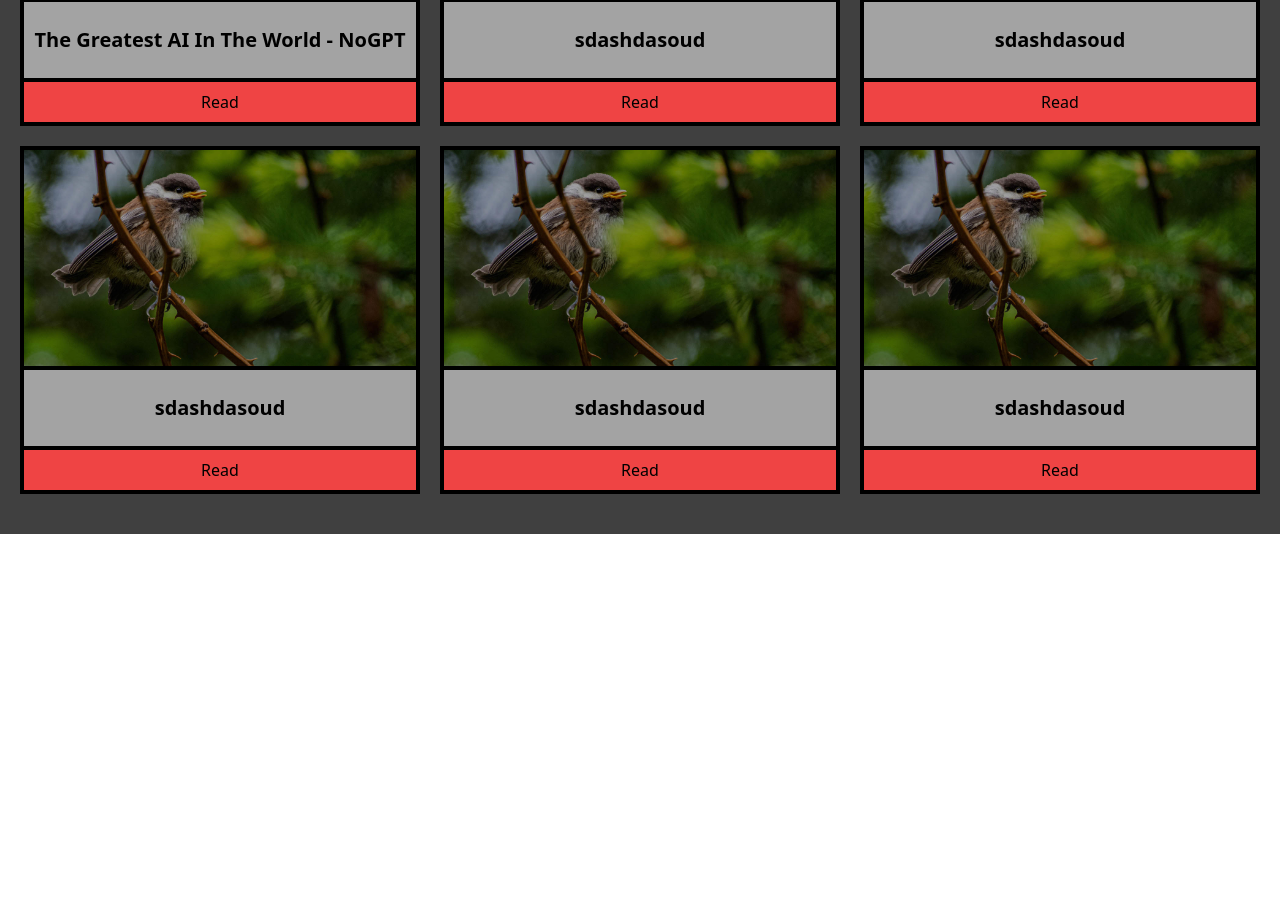
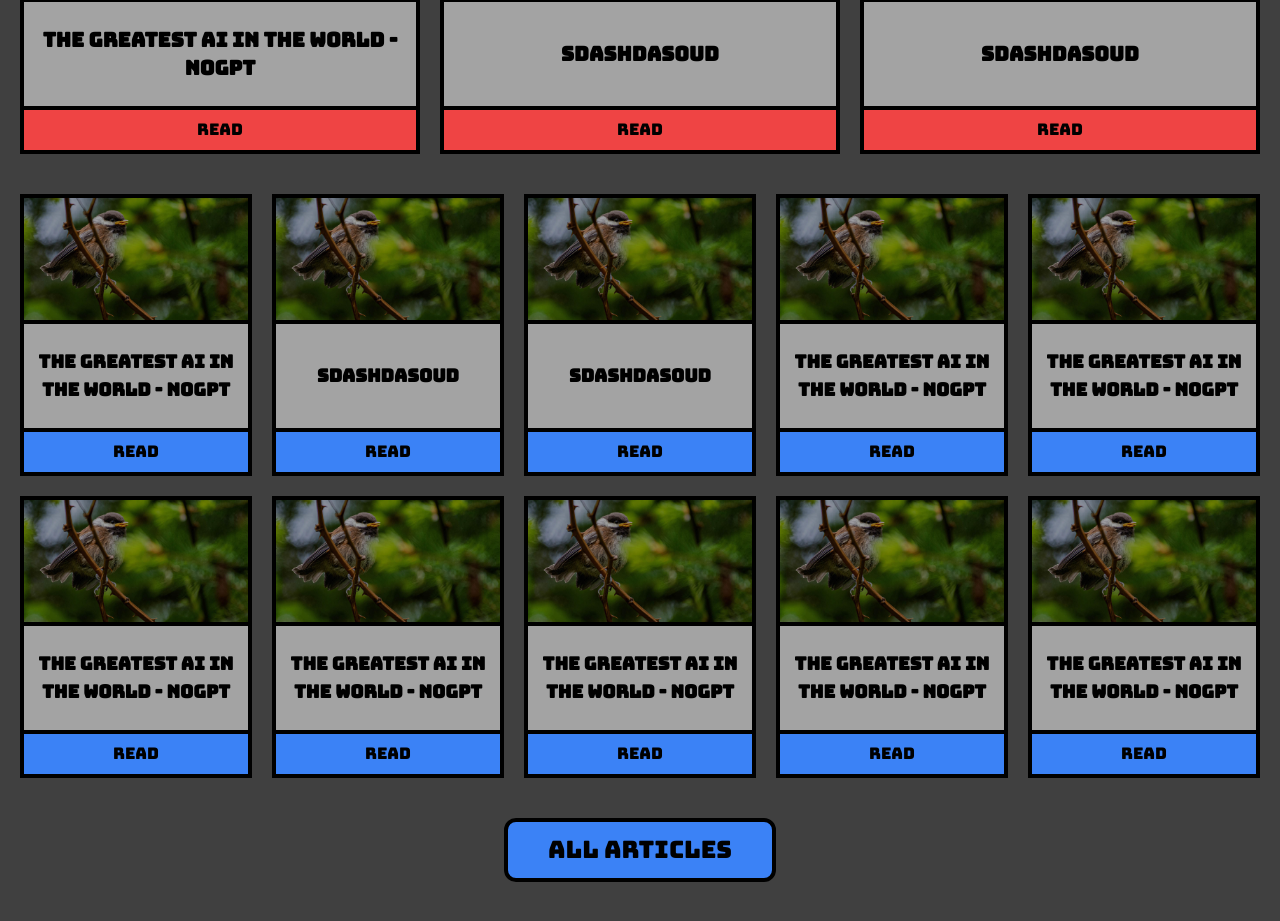
Before and after one commit to aryanka15/aryankarani-next, a Next.js app: page /blog in a window 1280 px wide. Shown: the part 467-1388 px from the top of the page. Before the commit the page ends 1001 px from the top, so only its background shows below. Built offline with nearby package versions, Linux system fonts and the light colour scheme.

Commit message:
Made repsonsive layout for blog page

```diff
--- a/app/BlogCard.tsx
+++ b/app/BlogCard.tsx
@@ -3,9 +3,14 @@
 import NextImage from "next/image";
 
 import BlogData from "./BlogData";
-export default function BlogCard(props: { data: BlogData }) {
+export default function BlogCard(props: { data: BlogData, main: boolean }) {
   const data = props.data;
-
+  let fontSize = 'lg'
+    let background = "blue"
+  if (props.main) {
+    fontSize = 'xl'
+      background = "red"
+  }
   const redirectToBlog = () => {
     window.open(`/blog/${data.id}`, "_blank");
   };
@@ -21,15 +26,15 @@ export default function BlogCard(props: { data: BlogData }) {
           alt="video thumbnail"
         />
       </div>
-      <div className="bg-neutral-400">
-        <h1 className="px-1 py-6 text-sm md:text-lg xl:text-xl font-bold">
+      <div className="flex flex-col justify-center h-[104px] bg-neutral-400">
+        <h1 className={`px-3 py-6 text-sm md:text-lg xl:text-${fontSize} font-bold`}>
           {data.title}
         </h1>
       </div>
       <div className="">
         <button
           onClick={redirectToBlog}
-          className="w-full py-2 border-t-4 border-black bg-red-500"
+          className={`w-full py-2 border-t-4 border-black bg-${background}-500`}
         >
           <a href={`/blog/${data.id}`} target="_blank">
             Read
--- a/app/blog/page.tsx
+++ b/app/blog/page.tsx
@@ -10,24 +10,180 @@ const bungee = Bungee({
   display: "swap",
 });
 export default function Blog() {
-
   return (
-    <div className={"bg-neutral-700"}>
-      <div className="Blog flex flex-col h-full text-center">
+    <div className={"w-screen bg-neutral-700"}>
+      <div className={`Blog flex flex-col h-full text-center items-center ${bungee.className}   `}>
         <div
-          className={`flex flex-row text-center justify-center text-6xl mt-36 mb-10 ${bungee.className}`}
+          className={`flex flex-col md:flex-row text-center justify-center text-4xl md:text-6xl mt-36 mb-10 ${bungee.className}`}
         >
-          <h1 className={"blog-title-stroke text-neutral-900"}>Aryan Karani -</h1>
-          <h1 className={"blog-subtitle-stroke text-red-500"}>&nbsp;Snapshots</h1>
+          <h1 className={"blog-title-stroke text-neutral-900"}>
+            Aryan Karani's
+          </h1>
+          <h1 className={"blog-subtitle-stroke text-red-500"}>
+            &nbsp;Snapshots
+          </h1>
         </div>
-        <div className="BlogMain grid grid-cols-3 grid-rows-1 gap-x-5 gap-y-5 mx-5 mb-10">
-          <BlogCard data={new BlogData(0, 'The Greatest AI In The World - NoGPT', '/images/MajesticCP.jpg', 'asgduasuhdouas', 'sahdisahdosah')}></BlogCard>
-          <BlogCard data={new BlogData(1, 'sdashdasoud', '/images/MajesticCP.jpg', 'asgduasuhdouas', 'sahdisahdosah')}></BlogCard>
-          <BlogCard data={new BlogData(2, 'sdashdasoud', '/images/MajesticCP.jpg', 'asgduasuhdouas', 'sahdisahdosah')}></BlogCard>
-          <BlogCard data={new BlogData(2, 'sdashdasoud', '/images/MajesticCP.jpg', 'asgduasuhdouas', 'sahdisahdosah')}></BlogCard>
-          <BlogCard data={new BlogData(2, 'sdashdasoud', '/images/MajesticCP.jpg', 'asgduasuhdouas', 'sahdisahdosah')}></BlogCard>
-          <BlogCard data={new BlogData(2, 'sdashdasoud', '/images/MajesticCP.jpg', 'asgduasuhdouas', 'sahdisahdosah')}></BlogCard>
+        <div className="BlogMain grid grid-cols-1 md:grid-cols-3 auto-rows-auto md:grid-rows-1 gap-x-5 gap-y-5 mx-5 mb-10">
+          <BlogCard
+            data={
+              new BlogData(
+                0,
+                "The Greatest AI In The World - NoGPT",
+                "/images/MajesticCP.jpg",
+                "asgduasuhdouas",
+                "sahdisahdosah"
+              )
+            }
+            main={true}
+          ></BlogCard>
+          <BlogCard
+            data={
+              new BlogData(
+                1,
+                "sdashdasoud",
+                "/images/MajesticCP.jpg",
+                "asgduasuhdouas",
+                "sahdisahdosah"
+              )
+            }
+            main={true}
+          ></BlogCard>
+          <BlogCard
+            data={
+              new BlogData(
+                2,
+                "sdashdasoud",
+                "/images/MajesticCP.jpg",
+                "asgduasuhdouas",
+                "sahdisahdosah"
+              )
+            }
+            main={true}
+          ></BlogCard>
         </div>
+        <div className="BlogPosts grid grid-cols-2 md:grid-cols-5 grid-rows-3 md:grid-rows-2 gap-x-5 gap-y-5 mx-5 mb-10">
+          <BlogCard
+            data={
+              new BlogData(
+                0,
+                "The Greatest AI In The World - NoGPT",
+                "/images/MajesticCP.jpg",
+                "asgduasuhdouas",
+                "sahdisahdosah"
+              )
+            }
+            main={false}
+          ></BlogCard>
+          <BlogCard
+            data={
+              new BlogData(
+                1,
+                "sdashdasoud",
+                "/images/MajesticCP.jpg",
+                "asgduasuhdouas",
+                "sahdisahdosah"
+              )
+            }
+            main={false}
+          ></BlogCard>
+          <BlogCard
+            data={
+              new BlogData(
+                2,
+                "sdashdasoud",
+                "/images/MajesticCP.jpg",
+                "asgduasuhdouas",
+                "sahdisahdosah"
+              )
+            }
+            main={false}
+          ></BlogCard>
+          <BlogCard
+            data={
+              new BlogData(
+                0,
+                "The Greatest AI In The World - NoGPT",
+                "/images/MajesticCP.jpg",
+                "asgduasuhdouas",
+                "sahdisahdosah"
+              )
+            }
+            main={false}
+          ></BlogCard>
+          <BlogCard
+            data={
+              new BlogData(
+                0,
+                "The Greatest AI In The World - NoGPT",
+                "/images/MajesticCP.jpg",
+                "asgduasuhdouas",
+                "sahdisahdosah"
+              )
+            }
+            main={false}
+          ></BlogCard>
+            <BlogCard
+                data={
+                    new BlogData(
+                        0,
+                        "The Greatest AI In The World - NoGPT",
+                        "/images/MajesticCP.jpg",
+                        "asgduasuhdouas",
+                        "sahdisahdosah"
+                    )
+                }
+                main={false}
+            ></BlogCard>
+            <BlogCard
+                data={
+                    new BlogData(
+                        0,
+                        "The Greatest AI In The World - NoGPT",
+                        "/images/MajesticCP.jpg",
+                        "asgduasuhdouas",
+                        "sahdisahdosah"
+                    )
+                }
+                main={false}
+            ></BlogCard>
+            <BlogCard
+                data={
+                    new BlogData(
+                        0,
+                        "The Greatest AI In The World - NoGPT",
+                        "/images/MajesticCP.jpg",
+                        "asgduasuhdouas",
+                        "sahdisahdosah"
+                    )
+                }
+                main={false}
+            ></BlogCard>
+            <BlogCard
+                data={
+                    new BlogData(
+                        0,
+                        "The Greatest AI In The World - NoGPT",
+                        "/images/MajesticCP.jpg",
+                        "asgduasuhdouas",
+                        "sahdisahdosah"
+                    )
+                }
+                main={false}
+            ></BlogCard>
+            <BlogCard
+                data={
+                    new BlogData(
+                        0,
+                        "The Greatest AI In The World - NoGPT",
+                        "/images/MajesticCP.jpg",
+                        "asgduasuhdouas",
+                        "sahdisahdosah"
+                    )
+                }
+                main={false}
+            ></BlogCard>
+        </div>
+        <button className={`mb-10 p-3 px-10 text-2xl rounded-xl border-black border-4 bg-blue-500 w-fit hover:bg-red-500 md:focus:bg-red-500 focus:bg-blue-700 transition`}>All Articles</button>
       </div>
     </div>
   );
--- a/app/global.css
+++ b/app/global.css
@@ -11,9 +11,14 @@
 }
 
 .blog-title-stroke {
-  -webkit-text-stroke: 2px lightgray;
+  -webkit-text-stroke: 1.3px lightgray;
 }
 
+@media (min-width: 768px) {
+  .blog-title-stroke {
+    -webkit-text-stroke: 2px lightgray;
+  }
+}
 .blog-subtitle-stroke {
   -webkit-text-stroke: 3px black;
 }
--- a/package.json
+++ b/package.json
@@ -23,6 +23,7 @@
     "react": "^18.2.0",
     "react-dom": "^18.2.0",
     "react-icons": "^4.7.1",
+    "react-redux": "^8.0.5",
     "scrollex": "^2.0.1",
     "sharp": "^0.31.3",
     "typescript": "4.9.4"
```
Also changed, not shown: 1 other file (tests, documents, lock files or other folders).
